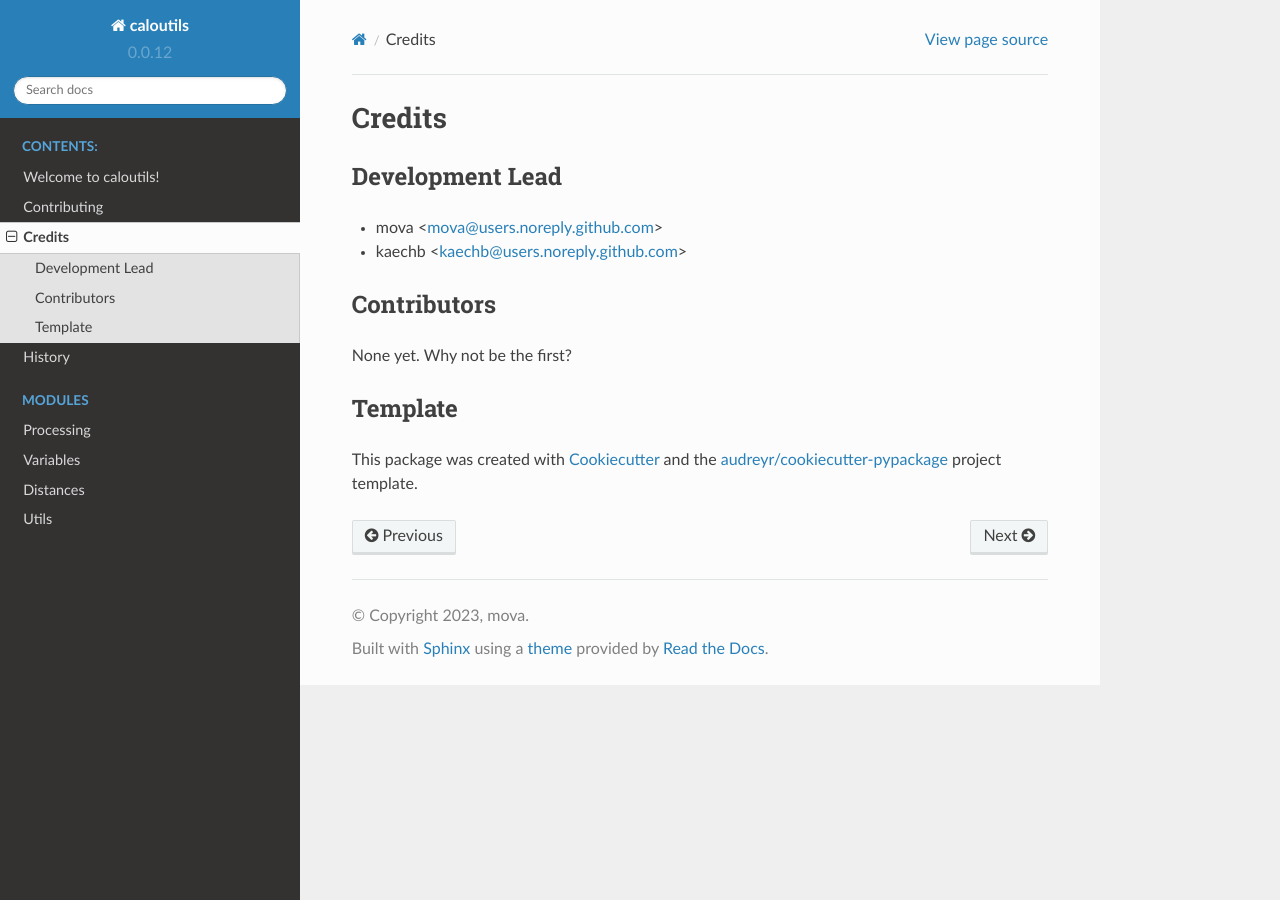
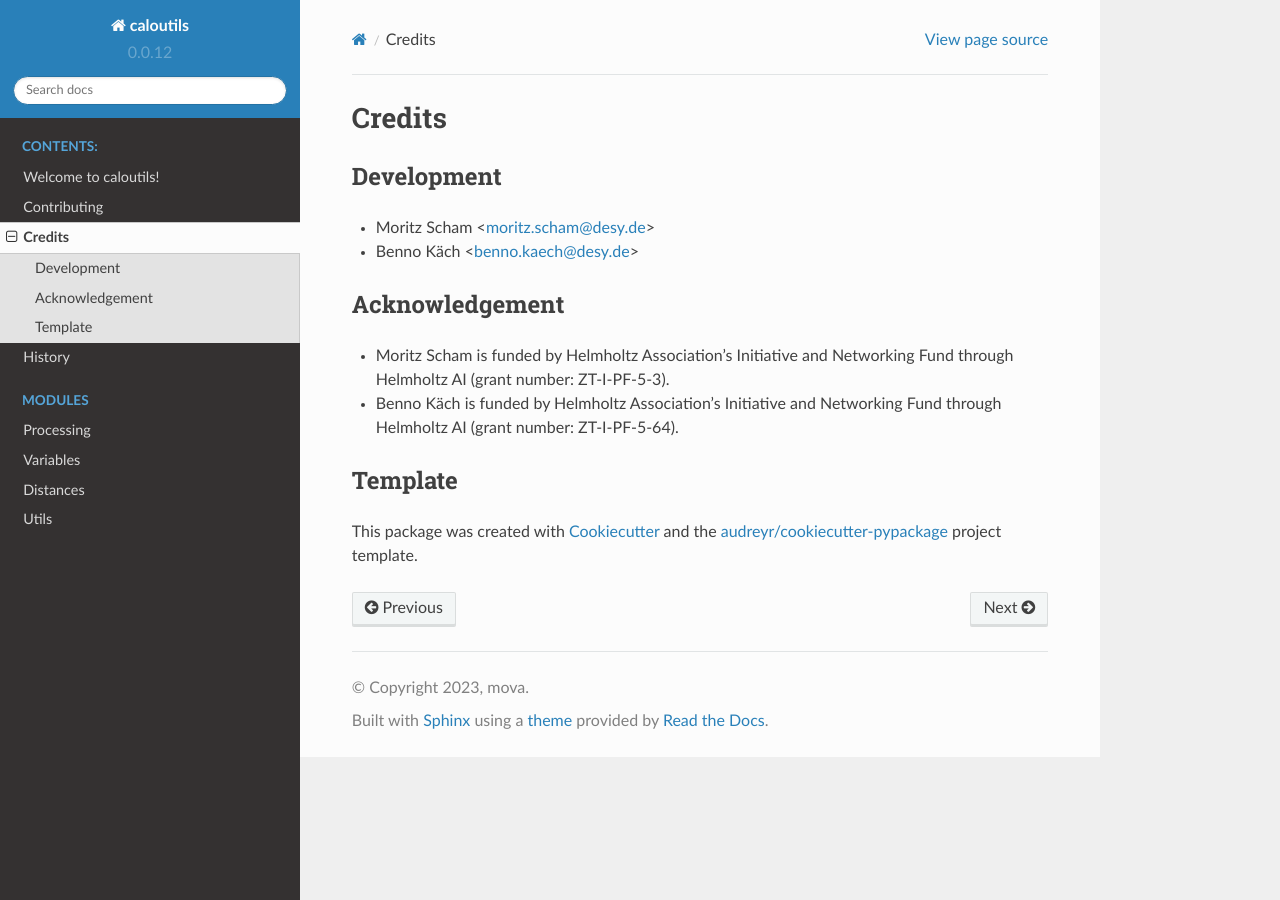
Before and after one commit to DeGeSim/caloutils, a Sphinx documentation site: the page built from docs/authors.rst, in a window 1280 px wide. Built offline with Sphinx 7.4.7 and the Read the Docs theme 2.0.0, drawn with Linux system fonts in a browser that asks for light colours.

Commit message:
add authors

```diff
--- a/caloutils/__init__.py
+++ b/caloutils/__init__.py
@@ -1,9 +1,10 @@
 """Top-level package for caloutils."""
 
 __author__ = """mova"""
-__email__ = "mova@users.noreply.github.com"
+__email__ = "moritz.scham@desy.de"
 __version__ = '0.0.12'  # fmt: skip
 
 from .calorimeter import calorimeter
 
 init_calorimeter = calorimeter.init_calorimeter
+from . import distances, processing, utils, variables
--- a/docs/authors.rst
+++ b/docs/authors.rst
@@ -2,17 +2,16 @@
 Credits
 =======
 
-Development Lead
-----------------
+Development
+-----------
 
-* mova <mova@users.noreply.github.com>
-* kaechb <kaechb@users.noreply.github.com>
+* Moritz Scham <moritz.scham@desy.de>
+* Benno Käch <benno.kaech@desy.de>
 
-Contributors
-------------
-
-None yet. Why not be the first?
-
+Acknowledgement
+---------------
+* Moritz Scham is funded by Helmholtz Association’s Initiative and Networking Fund through Helmholtz AI (grant number: ZT-I-PF-5-3).
+* Benno Käch is funded by Helmholtz Association’s Initiative and Networking Fund through Helmholtz AI (grant number: ZT-I-PF-5-64).
 
 Template
 --------
```
